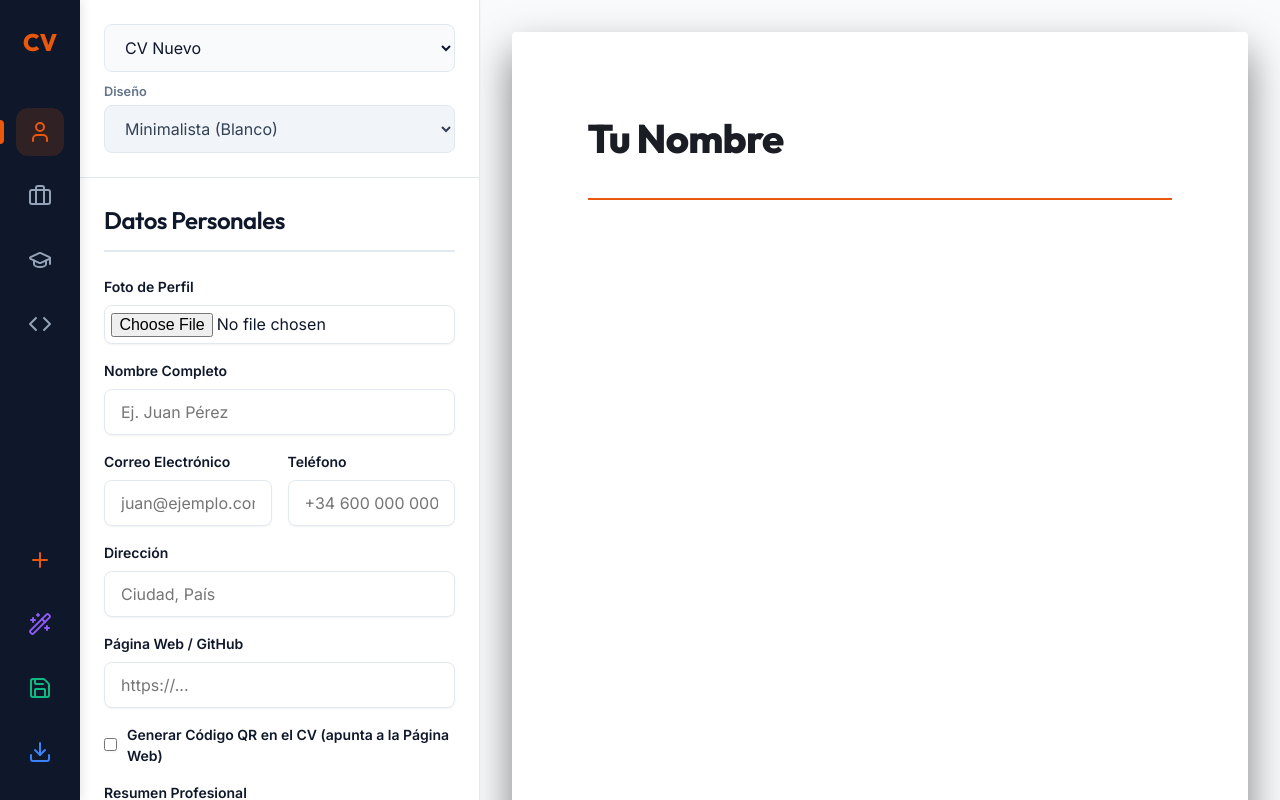
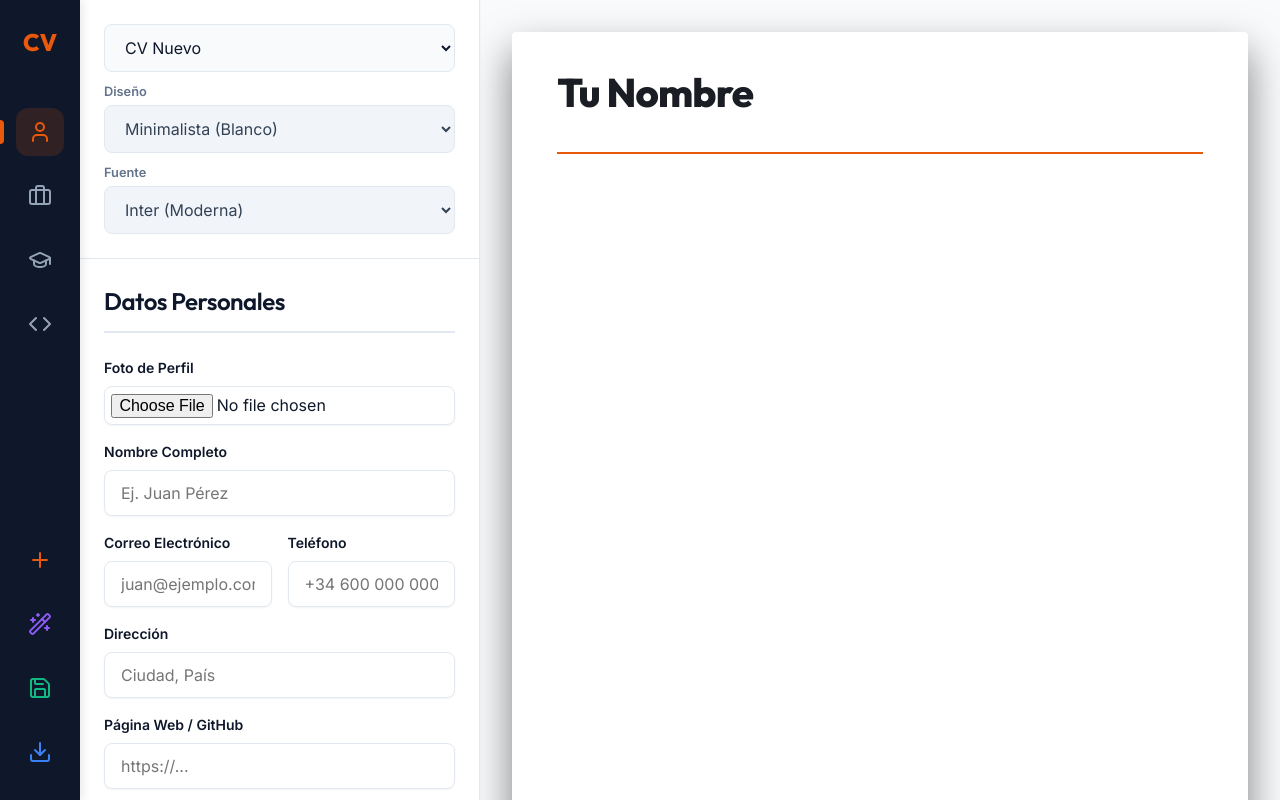
Before and after one commit to konstantinWDK/CV-Creator, a React (Vite) app: page / in a window 1280 px wide. Built offline with nearby package versions, Linux system fonts and the light colour scheme.

Commit message:
Sistema de layout . Fix layout principal Padding  + Esctictura layout 2  en el selector

```diff
--- a/src/App.jsx
+++ b/src/App.jsx
@@ -133,6 +133,21 @@ function App() {
               <option value="modern">Moderno (Sidebar Oscuro)</option>
             </select>
           </div>
+          <div style={{ marginTop: '10px' }}>
+            <label style={{ fontSize: '0.8rem', color: 'var(--text-secondary)', marginBottom: '4px', display: 'block', fontWeight: 600 }}>Fuente</label>
+            <select
+              className="cv-selector-minimal"
+              style={{ backgroundColor: '#f1f5f9', border: '1px solid #e2e8f0', color: '#334155' }}
+              value={currentCV.fontFamily || 'Inter'}
+              onChange={(e) => setCurrentCV({ ...currentCV, fontFamily: e.target.value })}
+            >
+              <option value="Inter">Inter (Moderna)</option>
+              <option value="Outfit">Outfit (Geométrica)</option>
+              <option value="Roboto">Roboto (Clásica)</option>
+              <option value="Merriweather">Merriweather (Elegante/Serif)</option>
+              <option value="'Courier Prime', monospace">Courier (Máquina de escribir)</option>
+            </select>
+          </div>
         </div>
 
         <div className="sidebar-content">
--- a/src/components/CVPreview.jsx
+++ b/src/components/CVPreview.jsx
@@ -4,6 +4,7 @@ import ModernTemplate from './templates/ModernTemplate';
 
 const CVPreview = ({ data }) => {
     // Determine which template to render based on user selection
+    const content = (() => {
         switch (data.templateId) {
             case 'modern':
                 return <ModernTemplate data={data} />;
@@ -11,6 +12,14 @@ const CVPreview = ({ data }) => {
             default:
                 return <MinimalTemplate data={data} />;
         }
+    })();
+
+    // Apply the selected font family to a wrapper inside the preview container
+    return (
+        <div style={{ fontFamily: data.fontFamily || 'Inter', display: 'flex', justifyContent: 'center', width: '100%' }}>
+            {content}
+        </div>
+    );
 };
 
 export default CVPreview;
--- a/src/components/templates/MinimalTemplate.jsx
+++ b/src/components/templates/MinimalTemplate.jsx
@@ -5,7 +5,7 @@ const MinimalTemplate = ({ data }) => {
     const { personalInfo, experience, education, skills } = data;
 
     return (
-        <div className="a4-page" id="cv-preview-content">
+        <div className="a4-page" id="cv-preview-content" style={{ padding: '8mm 12mm' }}>
             <div style={{ paddingBottom: '20px', borderBottom: '2px solid var(--accent-color)', marginBottom: '20px', display: 'flex', justifyContent: 'space-between', alignItems: 'flex-start' }}>
                 <div style={{ flex: 1 }}>
                     <h1 style={{ fontSize: '2.5rem', fontWeight: 800, color: '#1a1d24', margin: 0 }}>
--- a/src/index.css
+++ b/src/index.css
@@ -1,4 +1,4 @@
-@import url('https://fonts.googleapis.com/css2?family=Inter:wght@300;400;500;600;700&family=Outfit:wght@400;500;600;700;800&display=swap');
+@import url('https://fonts.googleapis.com/css2?family=Inter:wght@300;400;500;600;700&family=Outfit:wght@400;500;600;700;800&family=Roboto:wght@300;400;500;700&family=Merriweather:wght@300;400;700&family=Courier+Prime:wght@400;700&display=swap');
 
 :root {
   /* Minimal UI Colors */
@@ -446,7 +446,7 @@ textarea:focus {
   min-height: 297mm;
   background-color: white;
   color: #333;
-  padding: 20mm;
+  padding: 0;
   box-shadow: 0 20px 40px rgba(0, 0, 0, 0.5);
   border-radius: 4px;
   transform-origin: top center;
@@ -471,7 +471,7 @@ textarea:focus {
     top: 0;
     width: 210mm;
     margin: 0;
-    padding: 20mm;
+    padding: 0;
     box-shadow: none;
     border-radius: 0;
   }
--- a/src/utils/storage.js
+++ b/src/utils/storage.js
@@ -25,6 +25,7 @@ export const deleteCV = (id) => {
 export const getDefaultCV = () => ({
     id: crypto.randomUUID(),
     templateId: 'minimal',
+    fontFamily: 'Inter',
     personalInfo: {
         fullName: '',
         email: '',
@@ -43,6 +44,7 @@ export const getDefaultCV = () => ({
 export const getSampleCV = () => ({
     id: crypto.randomUUID(),
     templateId: 'minimal',
+    fontFamily: 'Inter',
     personalInfo: {
         fullName: 'Juan Pérez',
         email: 'juan.perez@ejemplo.com',
```
Lines whose indentation alone changed are shown as unchanged.
